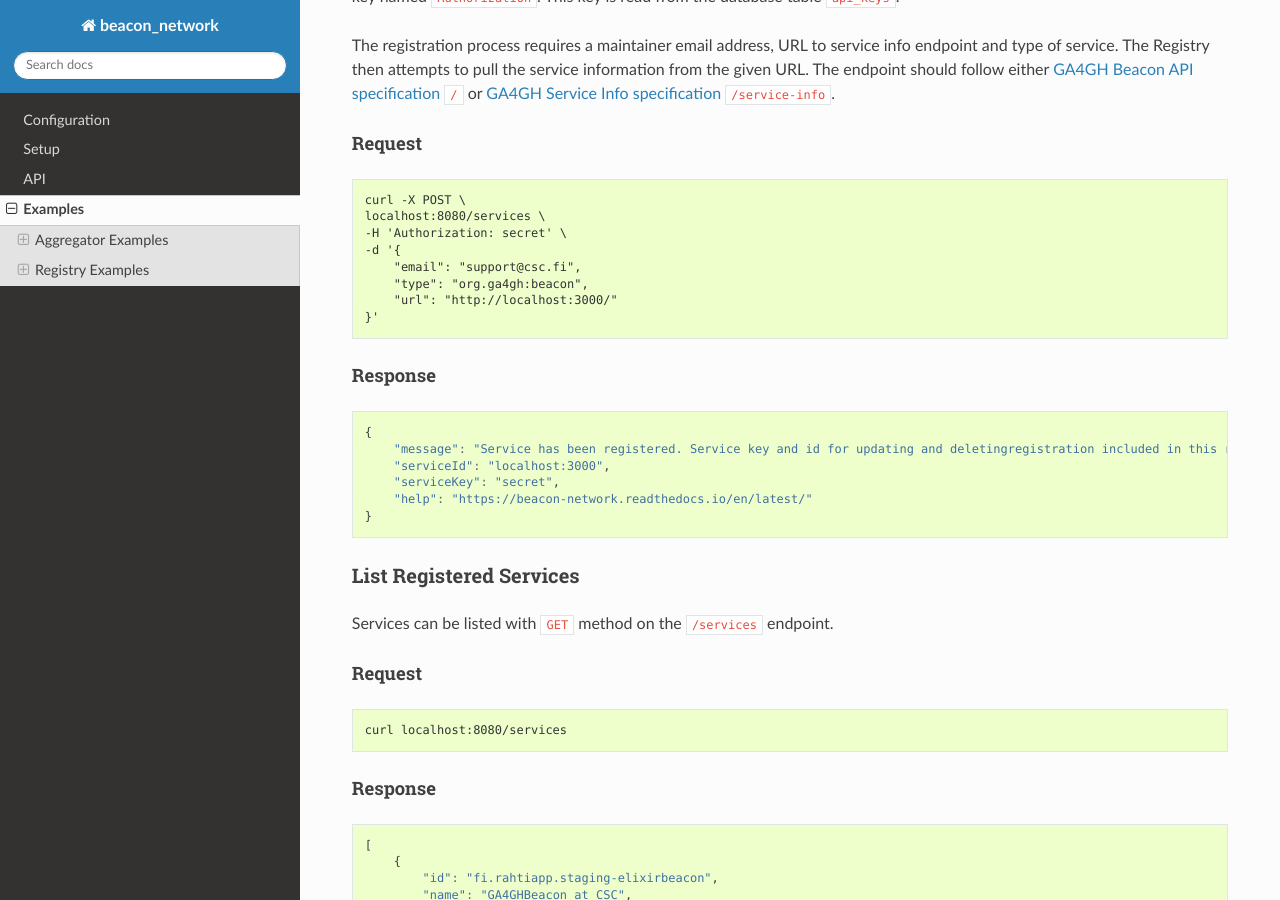
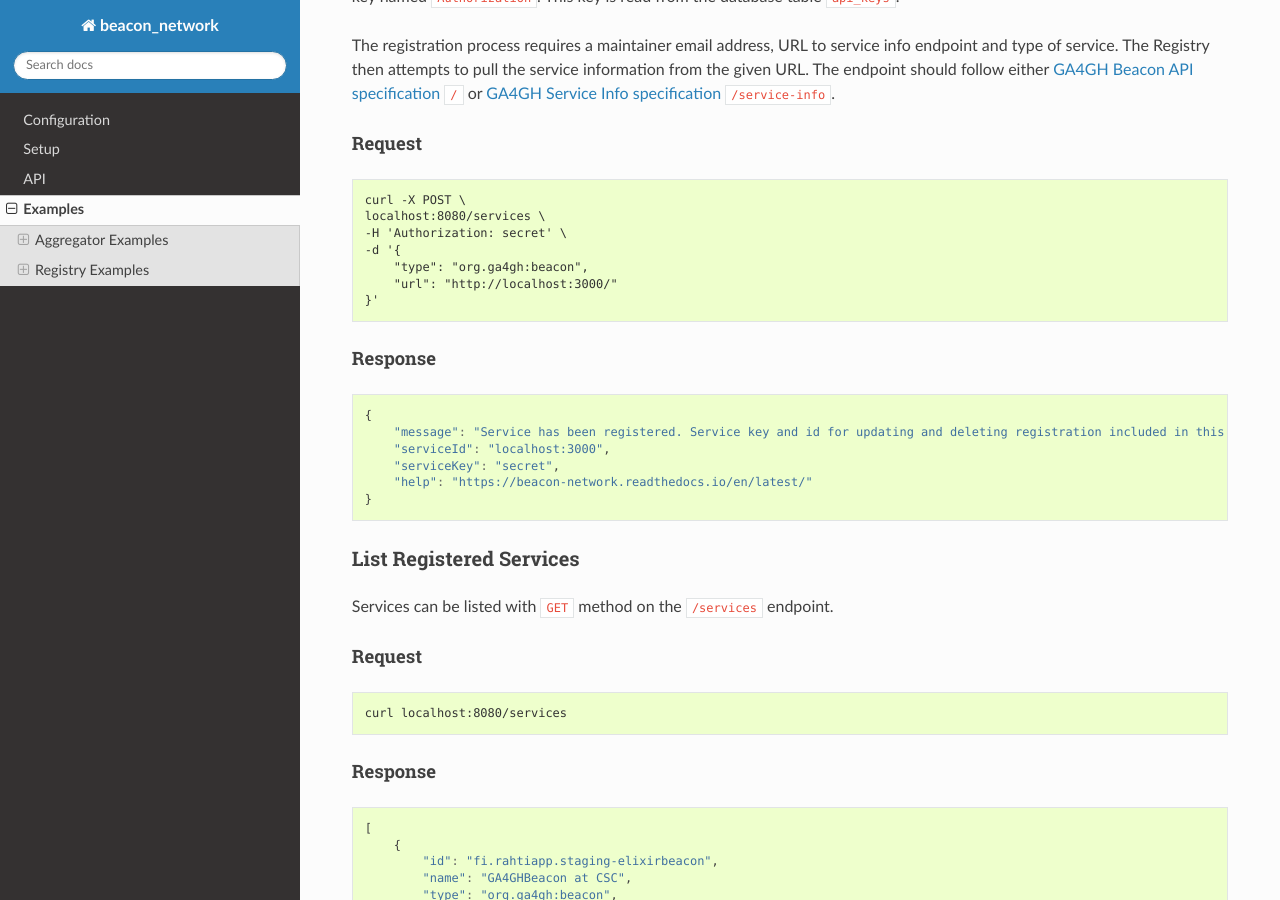
Before and after one commit to CSCfi/beacon-network, a Sphinx documentation site: the page built from docs/examples.rst, in a window 1280 px wide and 900 px high, scrolled down 4006 px. Built offline with Sphinx 7.4.7 and the Read the Docs theme 2.0.0, drawn with Linux system fonts in a browser that asks for light colours; some of the changed text lies outside the part shown.

Commit message:
remove email key

```diff
--- a/docs/examples.rst
+++ b/docs/examples.rst
@@ -220,7 +220,6 @@ Request
     localhost:8080/services \
     -H 'Authorization: secret' \
     -d '{
-        "email": "support@csc.fi",
         "type": "org.ga4gh:beacon",
         "url": "http://localhost:3000/"
     }'
@@ -231,7 +230,7 @@ Response
 .. code-block:: javascript
 
     {
-        "message": "Service has been registered. Service key and id for updating and deletingregistration included in this response, keep them safe.",
+        "message": "Service has been registered. Service key and id for updating and deleting registration included in this response, keep them safe.",
         "serviceId": "localhost:3000",
         "serviceKey": "secret",
         "help": "https://beacon-network.readthedocs.io/en/latest/"
@@ -361,7 +360,6 @@ Request
     localhost:8080/services/localhost:3000 \
     -H 'Beacon-Service-Key: secret' \
     -d '{
-        "email": "support@csc.fi",
         "type": "org.ga4gh:beacon",
         "url": "http://localhost:3000/"
     }'
```
